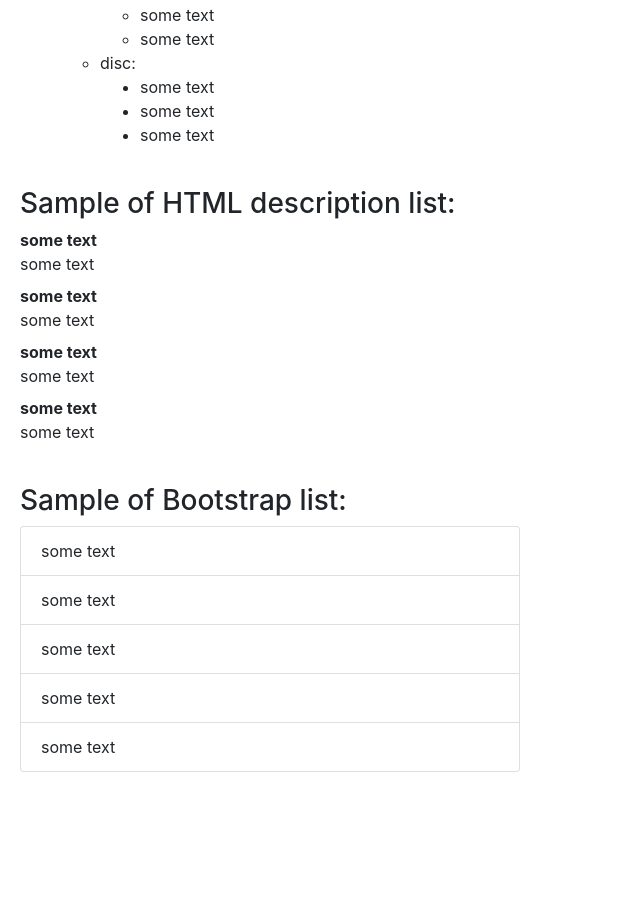
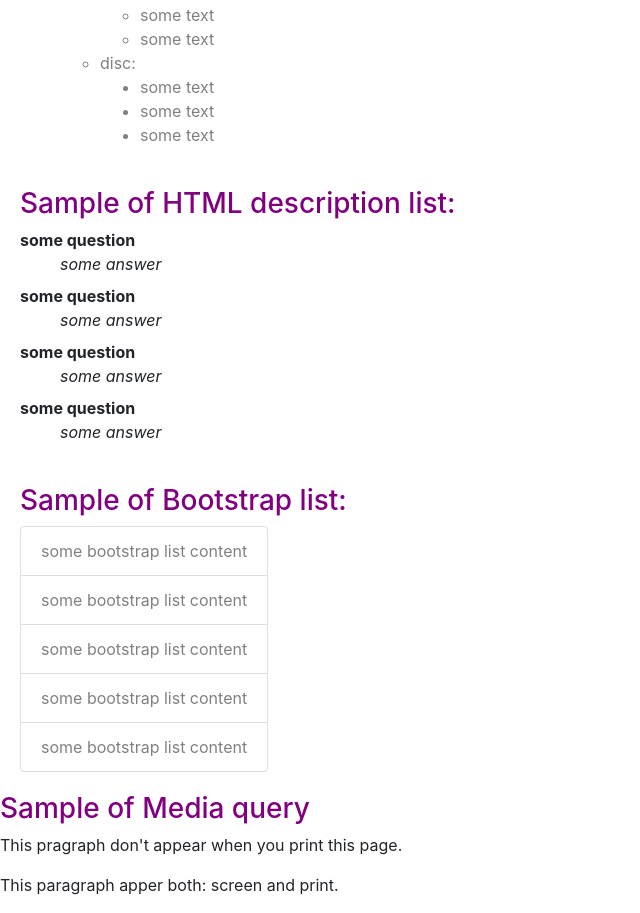
Before and after one commit to jtertil/CS50Wx2019-project0, a plain HTML site: page list.html in a window 1280 px wide. Shown: the part 619-1532 px from the top of the page, without its empty margins (0-640 px from the left). Before the commit the page ends 1411 px from the top, so only its background shows below. Drawn offline with nearby package versions, Linux system fonts and the light colour scheme.

Commit message:
sass implementation

```diff
--- a/list.html
+++ b/list.html
@@ -97,14 +97,14 @@
   <h3>Sample of HTML description list:</h3>
   <div>
     <dl>
-      <dt>some text</dt>
-      <dd>some text</dd>
-      <dt>some text</dt>
-      <dd>some text</dd>
-      <dt>some text</dt>
-      <dd>some text</dd>
-      <dt>some text</dt>
-      <dd>some text</dd>
+      <dt>some question</dt>
+      <dd>some answer</dd>
+      <dt>some question</dt>
+      <dd>some answer</dd>
+      <dt>some question</dt>
+      <dd>some answer</dd>
+      <dt>some question</dt>
+      <dd>some answer</dd>
     </dl>
   </div>
 
@@ -112,15 +112,20 @@
 
   <h3>Sample of Bootstrap list:</h3>
     <div>
-      <ul class="list-group" style="width:500px">
-        <li class="list-group-item">some text</li>
-        <li class="list-group-item">some text</li>
-        <li class="list-group-item">some text</li>
-        <li class="list-group-item">some text</li>
-        <li class="list-group-item">some text</li>
+      <ul class="list-group" style="display: inline-block">
+        <li class="list-group-item">some bootstrap list content</li>
+        <li class="list-group-item">some bootstrap list content</li>
+        <li class="list-group-item">some bootstrap list content</li>
+        <li class="list-group-item">some bootstrap list content</li>
+        <li class="list-group-item">some bootstrap list content</li>
       </ul>
     </div>
   </main>
+
+  <h3>Sample of Media query</h3>
+  <p id="noprintsample">This pragraph don't appear when you print this page.</p>
+  <p>This paragraph apper both: screen and print.</p>
+
 
 
 
--- /dev/null
+++ b/styles.scss
@@ -0,0 +1,50 @@
+$color: purple;
+
+h3 {
+  color: $color;
+}
+
+main {
+  padding: 20px
+}
+
+@media print {
+  #noprintsample{
+    display: none;
+  }
+}
+
+@media (max-width: 679px) {
+  .img {
+    width: 90%;
+  }
+  body {
+    /* background-color: green; */
+  }
+}
+
+@media (min-width: 680px) {
+  body {
+    /* background-color: red; */
+  }
+}
+
+.row > div {
+  padding: 20px;
+  background-color: teal;
+  border: 2px solid black;
+}
+
+.img {
+  display: block;
+  margin:auto;
+}
+
+li {
+  color: grey;
+}
+
+dd {
+  font-style: italic;
+  margin-left: 40px
+}
```
Also changed, not shown: index.html (+16 -2 lines), styles.css, 1 other file.
